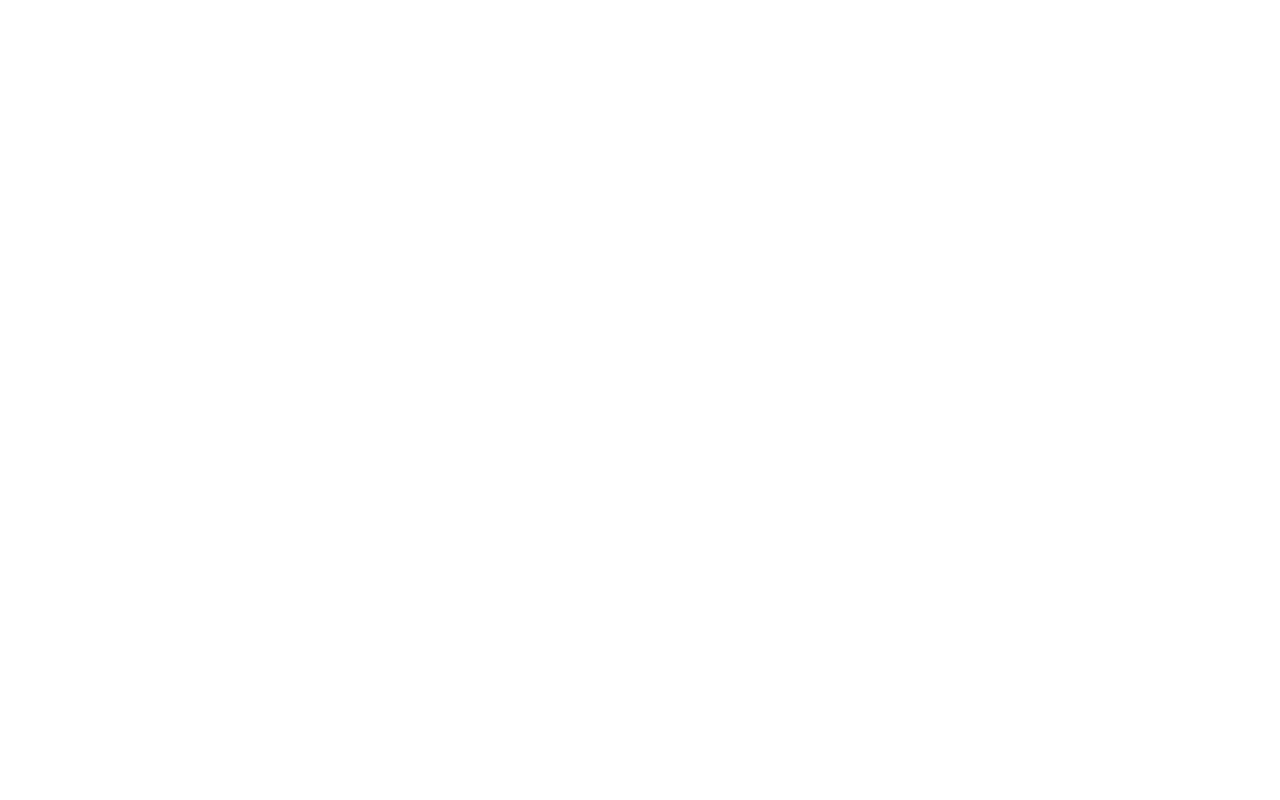
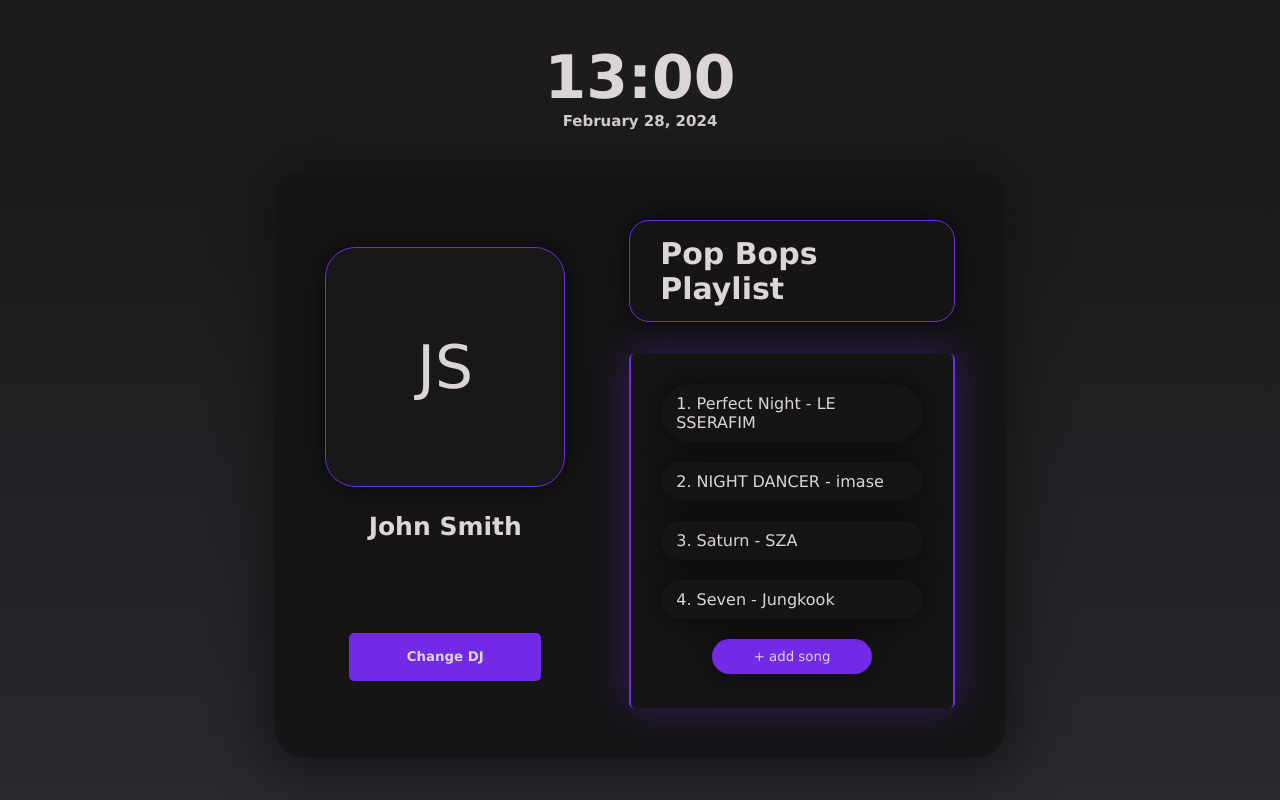
Before and after one commit to le-dan/swe432-website, a plain HTML site: page src/timeslot.html in a window 1280 px wide. Drawn offline with Linux system fonts and the light colour scheme.

Commit message:
finish iteration 2

```diff
--- /dev/null
+++ b/src/styles/assigndj.css
@@ -0,0 +1,103 @@
+@import url("colors.css");
+
+button:hover,
+input[type="submit"] {
+	cursor: pointer;
+}
+
+.container {
+	height: 80%;
+	width: 70%;
+	padding: 50px;
+	background-color: var(--black);
+	border-radius: 30px;
+	box-shadow: 0px 0px 50px 10px #151515;
+	grid-template-columns: repeat(7, minmax(0, 1fr));
+	display: flex;
+	color: var(--white);
+	gap: 4rem;
+}
+
+.overview-section {
+	width: 40%;
+	height: 100%;
+	display: flex;
+	flex-direction: column;
+	align-items: center;
+	justify-content: center;
+	gap: 25px;
+}
+
+.overview-section .icon {
+	height: 12rem;
+	width: 12rem;
+	border-radius: 30px;
+	border: 1px solid var(--purple);
+	overflow: hidden;
+	background-color: var(--light-black);
+	display: flex;
+	align-items: center;
+	justify-content: center;
+	color: var(--white);
+	font-size: 60px;
+	box-shadow: var(--shadow);
+	user-select: none;
+}
+
+.overview-section .name {
+	font-weight: bold;
+	font-size: 25px;
+}
+
+.list-section {
+	height: 100%;
+	width: 100%;
+	display: flex;
+	flex-direction: column;
+	align-items: center;
+	justify-content: center;
+	gap: 2rem;
+}
+
+.list-section span {
+	font-weight: bold;
+	font-size: 30px;
+}
+
+.dj-list {
+	height: 100%;
+	width: 100%;
+	padding: 1.5rem;
+	border-radius: 30px;
+	border: 1px solid var(--purple);
+	box-shadow: var(--shadow);
+	display: grid;
+	gap: 20px;
+	align-items: center;
+	justify-content: center;
+	grid-template-columns: repeat(4, 7rem);
+	grid-template-rows: repeat(4, 7rem);
+	overflow: auto;
+}
+
+.dj-container {
+	width: 100%;
+	height: 100%;
+	display: flex;
+	flex-direction: column;
+	align-items: center;
+	justify-content: center;
+	border-radius: 10px;
+	border-width: 0 1px 0 1px;
+	border-style: solid;
+	border-color: var(--purple);
+	box-shadow: 0px 0px 10px 0px #722ae656;
+	font-weight: bold;
+	transition: all 0.3s ease-in-out;
+	user-select: none;
+}
+
+.dj-container:hover {
+	cursor: pointer;
+	box-shadow: 0px 0px 10px 0px #e4b5cb;
+}
--- a/src/styles/colors.css
+++ b/src/styles/colors.css
@@ -3,6 +3,7 @@
 	--black: #151515;
 	--light-black: #181818;
 	--dark-black: #111111;
+	--dark-purple: #511ba7;
 	--purple: #722ae6;
 	--shadow: 0px 0px 30px -2px rgba(0, 0, 0, 0.75);
 	--gradient: linear-gradient(-225deg, #e4b5cb 0%, #722ae6 74%);
--- a/src/styles/header.css
+++ b/src/styles/header.css
@@ -27,7 +27,7 @@
 	text-decoration: none;
 	font-size: 20px;
 	color: var(--white);
-	background-color: var(--black);
+	background-color: var(--light-black);
 	padding: 15px 30px;
 	border-radius: 10000px;
 	box-shadow: var(--shadow);
@@ -39,7 +39,7 @@
 	height: 100%;
 	border-radius: 12px;
 	border: 1px solid var(--purple);
-	background-color: var(--black);
+	background-color: var(--light-black);
 	font-weight: 200;
 	font-size: 25px;
 	box-shadow: var(--shadow);
@@ -77,7 +77,7 @@
 	border-radius: 100%;
 	border: 1px solid var(--purple);
 	overflow: hidden;
-	background-color: var(--black);
+	background-color: var(--light-black);
 	display: flex;
 	align-items: center;
 	justify-content: center;
@@ -85,6 +85,7 @@
 	font-size: x-large;
 	box-shadow: var(--shadow);
 	transition: transform 0.1s ease-in-out;
+	user-select: none;
 }
 
 .profile .icon:hover {
--- a/src/styles/support.css
+++ b/src/styles/support.css
@@ -54,7 +54,8 @@ input[type="submit"] {
 }
 
 .container section div input[type="text"]:focus,
-.container section div input[type="email"]:focus .container div textarea:focus {
+.container section div input[type="email"]:focus,
+.container section div textarea:focus {
 	box-shadow: 0px 0px 20px 0px var(--purple);
 }
 
@@ -74,10 +75,11 @@ input[type="submit"] {
 	border-radius: 5px;
 	background-color: var(--purple);
 	color: var(--white);
+	font-weight: bold;
 	box-shadow: var(--gradient);
 	transition: all 0.2s ease-in-out;
 }
 
 .container section div input[type="submit"]:hover {
-	background-color: green;
+	background-color: var(--dark-purple)
 }
--- /dev/null
+++ b/src/styles/timeslot.css
@@ -0,0 +1,160 @@
+@import url("colors.css");
+
+button:hover,
+input[type="submit"] {
+	cursor: pointer;
+}
+
+.title {
+	color: var(--white);
+	font-weight: bold;
+	font-size: 60px;
+	display: flex;
+	flex-direction: column;
+	align-items: center;
+	justify-content: center;
+}
+
+.title span {
+	font-size: 15px;
+}
+
+.container {
+	position: relative;
+	height: 80%;
+	width: 60%;
+	padding: 50px;
+	background-color: var(--black);
+	border-radius: 30px;
+	box-shadow: 0px 0px 50px 10px #151515;
+	grid-template-columns: repeat(7, minmax(0, 1fr));
+	display: flex;
+	color: var(--white);
+	gap: 4rem;
+}
+
+.overview-section {
+	width: 40%;
+	height: 100%;
+	display: flex;
+	flex-direction: column;
+	align-items: center;
+	justify-content: space-evenly;
+	gap: 4rem;
+}
+
+.overview-section .profile {
+	display: flex;
+	flex-direction: column;
+	align-items: center;
+	gap: 25px;
+}
+
+.overview-section .icon {
+	height: 15rem;
+	width: 15rem;
+	border-radius: 30px;
+	border: 1px solid var(--purple);
+	overflow: hidden;
+	background-color: var(--light-black);
+	display: flex;
+	align-items: center;
+	justify-content: center;
+	color: var(--white);
+	font-size: 60px;
+	box-shadow: var(--shadow);
+	user-select: none;
+}
+
+.overview-section .name {
+	font-weight: bold;
+	font-size: 25px;
+}
+
+.overview-section button {
+	height: 3rem;
+	width: 12rem;
+	border-radius: 5px;
+	background-color: var(--purple);
+	color: var(--white);
+	font-weight: bold;
+	box-shadow: var(--gradient);
+	transition: all 0.1s ease-in-out;
+}
+
+.overview-section button:hover {
+	transform: scale(1.05);
+	background-color: var(--dark-purple);
+}
+
+.playlist-section {
+	height: 100%;
+	width: 100%;
+	display: flex;
+	flex-direction: column;
+	align-items: center;
+	justify-content: space-between;
+	gap: 2rem;
+}
+
+.playlist-section span {
+	font-weight: bold;
+	font-size: 30px;
+	border: 1px solid var(--purple);
+	background-color: var(--black);
+	box-shadow: var(--shadow);
+	border-radius: 20px;
+	padding: 15px 30px;
+}
+
+.song-list {
+	width: 100%;
+	height: 100%;
+	padding: 30px;
+	border-radius: 5px;
+	border-width: 0 2px 0 2px;
+	border-style: solid;
+	border-color: var(--purple);
+	box-shadow: 0px 0px 40px 0px #722ae656;
+	font-weight: bold;
+	transition: all 0.3s ease-in-out;
+	overflow: auto;
+}
+
+ol {
+	list-style-position: inside;
+	display: flex;
+	flex-direction: column;
+	align-items: center;
+	gap: 1.25rem;
+	margin: 0;
+	padding: 0;
+}
+
+li,
+.song-list button {
+	width: 100%;
+	background-color: var(--black);
+	font-weight: normal;
+	padding: 10px 15px;
+	border-radius: 30px;
+	box-shadow: var(--shadow);
+	transition: all 0.1s ease-in-out;
+	user-select: none;
+	color: var(--white);
+}
+
+li:hover {
+	background-color: var(--purple);
+	transform: scale(1.025);
+}
+
+.song-list button {
+	width: 10rem;
+	background-color: var(--purple);
+}
+
+.song-list button:hover {
+	background-color: var(--dark-purple);
+	transform: scale(1.025);
+}
--- a/src/timeslot.html
+++ b/src/timeslot.html
@@ -0,0 +1,60 @@
+<!DOCTYPE html>
+<html lang="en">
+
+<head>
+    <meta charset="UTF-8">
+    <meta name="viewport" content="width=device-width, initial-scale=1.0">
+    <title>Radio Station</title>
+    <link rel="stylesheet" href="styles/timeslot.css">
+    <style>
+        * {
+            box-sizing: border-box;
+            margin: 0;
+            padding: 0;
+            border: 0;
+            font-family: Verdana, Geneva, Tahoma, sans-serif;
+            scroll-behavior: smooth;
+        }
+
+        html,
+        body {
+            width: 100%;
+            height: 100vh;
+            display: flex;
+            flex-direction: column;
+            align-items: center;
+        }
+    </style>
+</head>
+
+<body style="background-color: #2b2830;
+background-image: linear-gradient(to top, #2b2830 0%, #1c1c1c 74%);
+">
+    <main
+        style="height: 100%; width: 100%; padding: 2rem; display: flex; flex-direction: column; justify-content: center; align-items: center; gap: 2.5rem;">
+        <div class="title">
+            <time>13:00</time><span>February 28, 2024</span>
+        </div>
+        <div class="container">
+            <div class="overview-section">
+                <div class="profile">
+                    <div class="icon">JS</div>
+                    <div class="name">John Smith</div>
+                </div>
+                <button>Change DJ</button>
+            </div>
+            <div class="playlist-section">
+                <span>Pop Bops Playlist</span>
+                <ol class="song-list">
+                    <li>Perfect Night - LE SSERAFIM</li>
+                    <li>NIGHT DANCER - imase</li>
+                    <li>Saturn - SZA</li>
+                    <li>Seven - Jungkook</li>
+                    <button>+ add song</button>
+                </ol>
+            </div>
+        </div>
+    </main>
+</body>
+
+</html>
```
Also changed, not shown: src/assigndj.html (added, +65 -0 lines), src/index.html (+2 -1 lines), src/support.html (+3 -1 lines).
